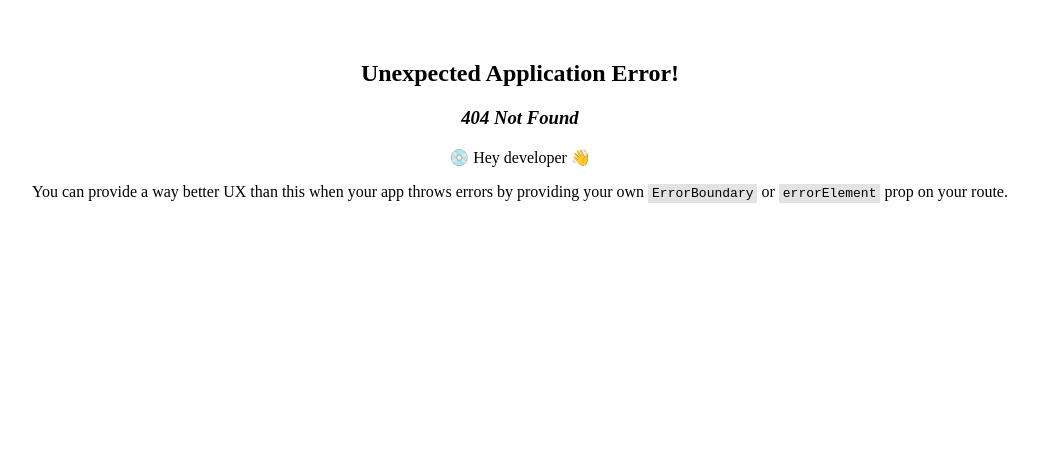
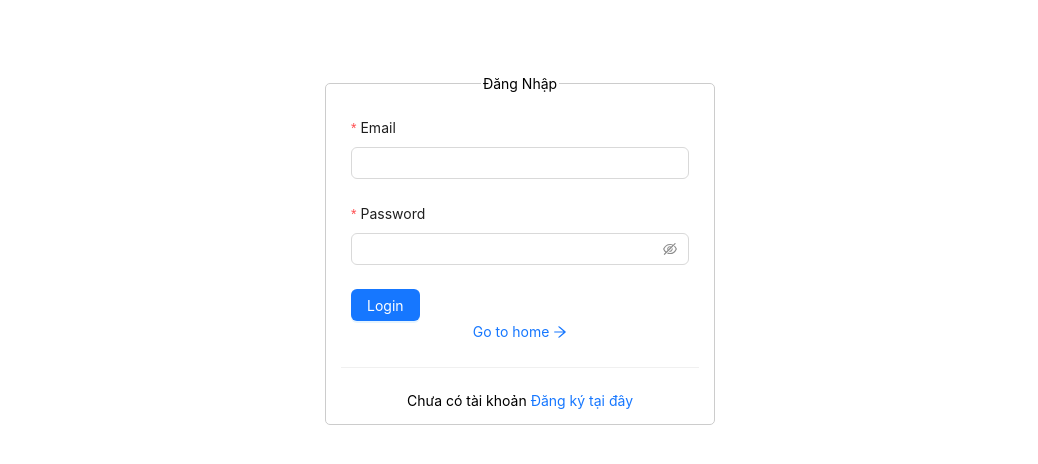
Before and after one commit to nthuwng/FE-WebBanHang, a React (Vite) app: page /login in a window 1280 px wide. Before the commit this address had no page. Shown: the top 464 px of the page, without its empty margins (120-1158 px from the left). Built offline with nearby package versions, Linux system fonts and the light colour scheme.

Commit message:
dg fix login

```diff
--- a/src/App.jsx
+++ b/src/App.jsx
@@ -5,13 +5,7 @@ import './App.css'
 
 function App() {
 
-  return (
-    <>
-     <HeaderComponent />
-      <Outlet />
-      <FooterComponent />
-    </>
-  )
+
 }
 
 export default App
--- a/src/components/HeaderComponent/HeaderComponent.jsx
+++ b/src/components/HeaderComponent/HeaderComponent.jsx
@@ -1,9 +1,11 @@
 import React from "react";
-import { Link, NavLink } from "react-router-dom";
+import { Link, NavLink, useNavigate } from "react-router-dom";
 import { Search, Heart, ShoppingCart } from "lucide-react";
 import "./HeaderComponent.css";
 import { UserOutlined } from "@ant-design/icons";
 const HeaderComponent = () => {
+  const navigate = useNavigate();
+
   return (
     <header className="header">
       {/* Logo */}
@@ -53,7 +55,13 @@ const HeaderComponent = () => {
         </div>
         <Heart size={20} className="icon" />
         <ShoppingCart size={20} className="icon" />
-        <UserOutlined size={20} className="icon" />
+        <UserOutlined
+          size={20}
+          className="icon"
+          onClick={() => {
+            navigate("/login");
+          }}
+        />
       </div>
     </header>
   );
--- a/src/components/ProductCard/ProductCard.jsx
+++ b/src/components/ProductComponent/ProductComponent.jsx
@@ -1,5 +1,5 @@
 import React from "react";
-import "./ProductCard.css"; // CSS riêng cho product card
+import "./ProductComponent.css"; // CSS riêng cho product card
 
 const ProductCard = ({ product }) => {
   return (
--- a/src/pages/HomePage/HomePage.jsx
+++ b/src/pages/HomePage/HomePage.jsx
@@ -0,0 +1,15 @@
+import { Outlet } from "react-router-dom";
+import HeaderComponent from "../../components/HeaderComponent/HeaderComponent.jsx";
+import FooterComponent from "../../components/FooterComponent/FooterComponent.jsx";
+
+const HomePage = () => {
+  return (
+    <>
+      <HeaderComponent />
+      <Outlet />
+      <FooterComponent />
+    </>
+  );
+};
+
+export default HomePage;
--- a/src/pages/ProductPage/ProductPage.jsx
+++ b/src/pages/ProductPage/ProductPage.jsx
@@ -1,6 +1,6 @@
 import { useEffect, useState } from "react";
 import { fetchProductAPI } from "../../services/api.service";
-import ProductCard from "../../components/ProductCard/ProductCard.jsx"; // Import component mới
+import ProductComponent from "../../components/ProductComponent/ProductComponent";// Import component mới
 import "./ProductPage.css"; // CSS cho ProductPage
 
 const ProductPage = () => {
@@ -41,7 +41,7 @@ const ProductPage = () => {
       ) : (
         <div className="product-grid">
           {dataProduct.map((product) => (
-            <ProductCard key={product._id} product={product} />
+            <ProductComponent key={product._id} product={product} />
           ))}
         </div>
       )}
--- /dev/null
+++ b/src/pages/SignInPage/SignInPage.jsx
@@ -0,0 +1,113 @@
+import { Button, Input,Form, notification, Row, Col, Divider, message } from "antd"
+
+import { Link, useNavigate } from "react-router-dom";
+import { ArrowRightOutlined } from "@ant-design/icons";
+import { useState } from "react";
+import { loginApi } from "../../services/api.service";
+
+const LoginForm = () => {
+    const [form] = Form.useForm();
+    const navigate = useNavigate();
+    const [loading, setLoading] = useState(false);
+    const onFinish = async (values) => {
+      const { email, password } = values;
+
+   setLoading(true)
+      const res = await loginApi(email,password);
+        if (res.data) {
+message.success("Đăng nhập thành công")
+navigate("/");
+        }else {
+          notification.error({
+            message   :"Error Login",
+            description: JSON.stringify(res.message)
+          })
+          navigate("/login");
+          }
+          setLoading(false)
+        }
+  return (
+    <Row justify={"center"} style={{marginTop: "30px"}}>
+      <Col xs={24} md={8}>
+    <fieldset style={{
+      padding: "15px",
+      margin: "5px",
+      border: "1px solid #ccc",
+      borderRadius: "5px"
+    }}>
+    <legend>Đăng Nhập</legend>
+
+      <Form
+      form={form}
+      layout="vertical"
+
+        onFinish={onFinish}
+        style={{ margin: "10px" }}
+
+      //   onFinishFailed={onFinishFailed}
+
+  >
+
+
+      <Form.Item
+        label="Email"
+        name="email"
+        rules={[
+          {
+            required: true,
+            message: 'Email không đc để trống',
+          },
+          {
+            type: "email",
+            message: 'Email không đúng định dạng',
+          }
+        ]}
+      >
+        <Input />
+      </Form.Item>
+
+
+
+      <Form.Item
+        label="Password"
+        name="password"
+        rules={[
+          {
+            required: true,
+            message: 'Passwd không đc để trống',
+          },
+        ]}
+      >
+        <Input.Password />
+      </Form.Item>
+
+
+
+
+
+
+        <div style={{
+            display: 'flex',
+            justifyContent: 'space-between',
+            alignItems: 'center'
+
+        }}>
+          <Button
+          loading={loading}
+           onClick={() => form.submit()}
+          type="primary" > Login </Button>
+          </div>
+       <Link to="/">Go to home <ArrowRightOutlined/></Link>
+
+
+
+      </Form>
+      <Divider />
+      <div style={{ textAlign: 'center' }}>Chưa có tài khoản <Link to={"registers"}>Đăng ký tại đây </Link></div>
+      </fieldset>
+      </Col>
+      </Row>
+  )
+  }
+
+export default LoginForm
--- a/src/services/api.service.js
+++ b/src/services/api.service.js
@@ -5,4 +5,14 @@ const fetchProductAPI = async (page, limit) => {
   return axios.get(URL_BACKEND);
 };
 
-export { fetchProductAPI };
+const loginApi = async (email, password) => {
+  const URL_BACKEND = "/user/login";
+
+  const data = {
+    email: email,
+    password: password,
+  };
+  return axios.post(URL_BACKEND, data);
+};
+
+export { fetchProductAPI, loginApi };
```
Also changed, not shown: src/routers/routes.jsx (+8 -1 lines), src/components/ProductComponent/ProductComponent.css (renamed from src/components/ProductCard/ProductCard.css), src/pages/RegisterPage/RegisterPage.css (added), src/pages/RegisterPage/RegisterPage.jsx (added), src/pages/SignInPage/SignInPage.css (added).
